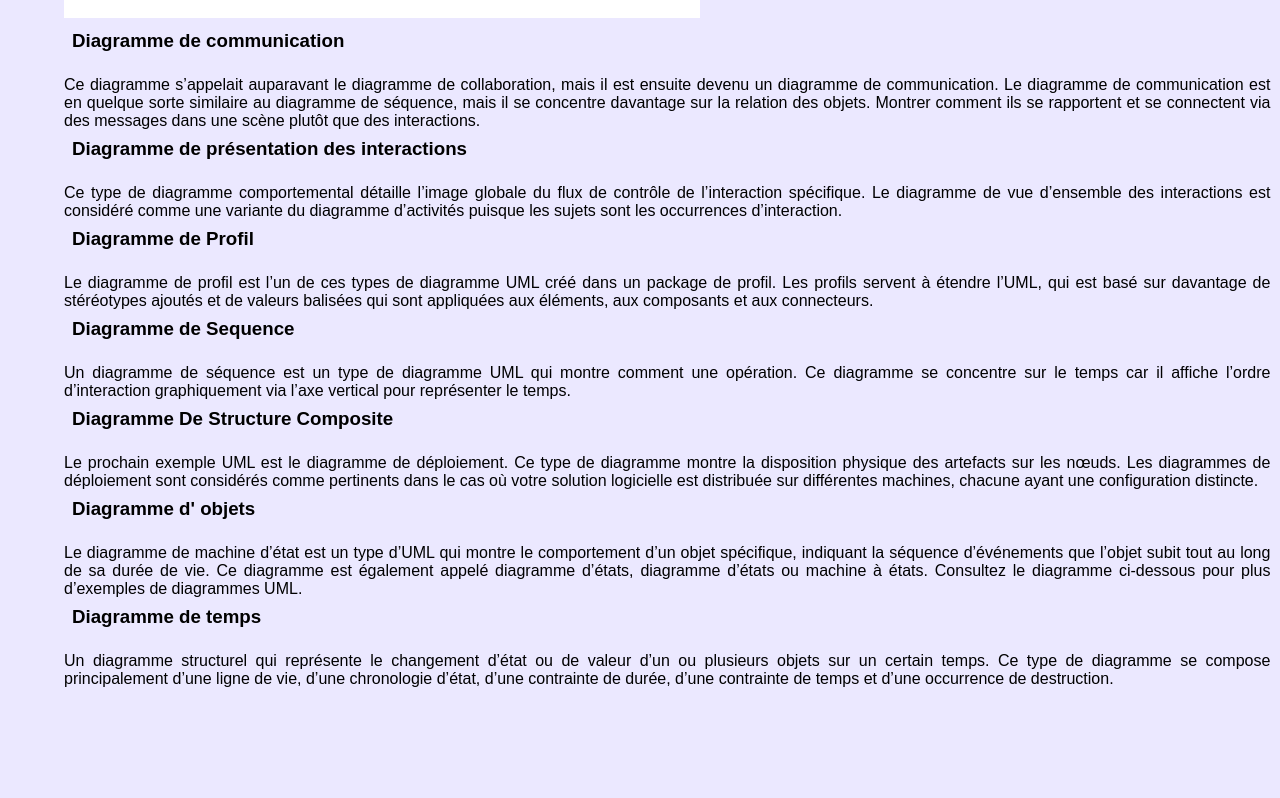
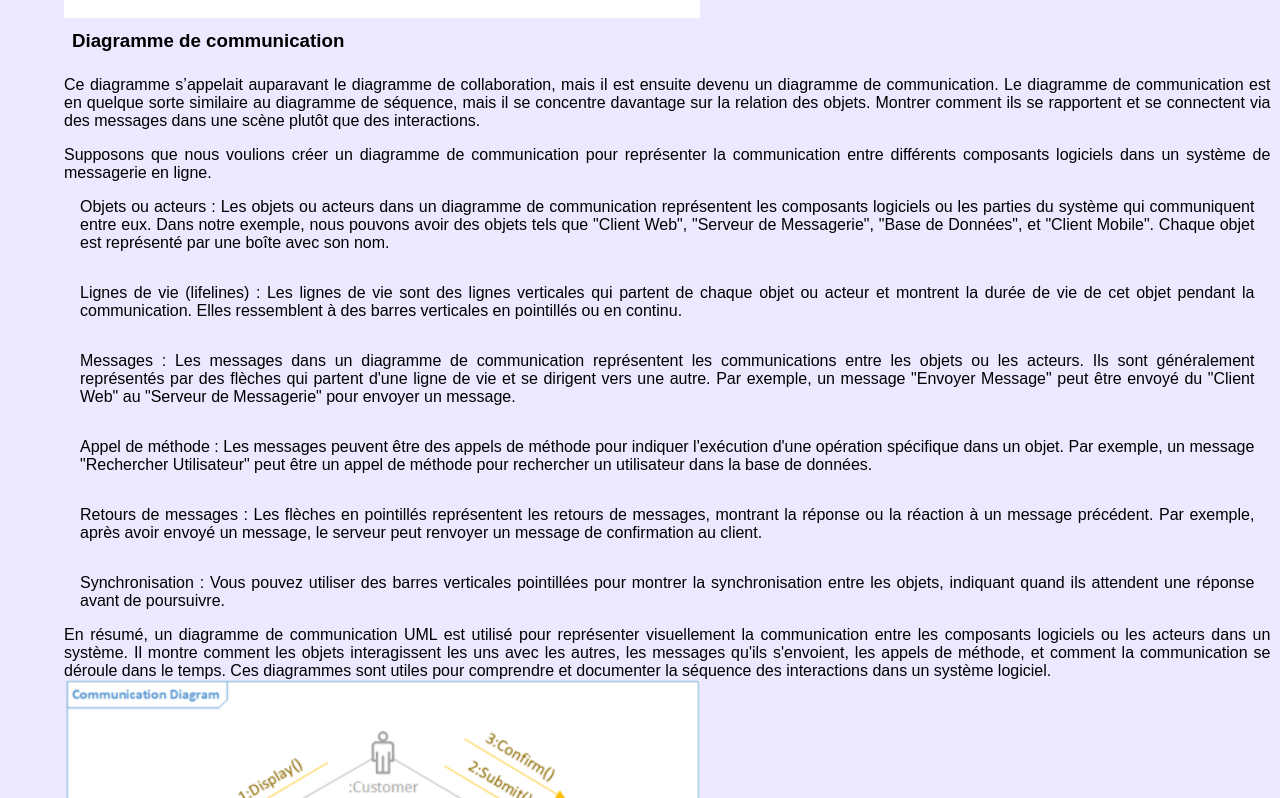
Before and after one commit to 2023-cda-alt-devops-p4/catalog-TP, a React (Create React App) app: page /UML in a window 1280 px wide. Shown: the part 7602-8400 px from the top of the page. Before the commit the page ends 8306 px from the top, so only its background shows below. Built offline with nearby package versions, Linux system fonts and the light colour scheme.

Commit message:
feat: write diagramme de communication docs and add image to the file

```diff
--- a/src/components/DiagrammeStructurels/DiagrammeDeCommunication.js
+++ b/src/components/DiagrammeStructurels/DiagrammeDeCommunication.js
@@ -8,8 +8,49 @@ const DiagrammeDeCommunication = () => {
         Ce diagramme s’appelait auparavant le diagramme de collaboration, mais il est ensuite devenu un diagramme de
         communication. Le diagramme de communication est en quelque sorte similaire au diagramme de séquence, mais il se
         concentre davantage sur la relation des objets. Montrer comment ils se rapportent et se connectent via des
-        messages dans une scène plutôt que des interactions.{" "}
+        messages dans une scène plutôt que des interactions.
       </p>
+      <p>
+        Supposons que nous voulions créer un diagramme de communication pour représenter la communication entre
+        différents composants logiciels dans un système de messagerie en ligne.
+        <li>
+          Objets ou acteurs : Les objets ou acteurs dans un diagramme de communication représentent les composants
+          logiciels ou les parties du système qui communiquent entre eux. Dans notre exemple, nous pouvons avoir des
+          objets tels que "Client Web", "Serveur de Messagerie", "Base de Données", et "Client Mobile". Chaque objet est
+          représenté par une boîte avec son nom.
+        </li>
+        <li>
+          Lignes de vie (lifelines) : Les lignes de vie sont des lignes verticales qui partent de chaque objet ou acteur
+          et montrent la durée de vie de cet objet pendant la communication. Elles ressemblent à des barres verticales
+          en pointillés ou en continu.
+        </li>
+        <li>
+          Messages : Les messages dans un diagramme de communication représentent les communications entre les objets ou
+          les acteurs. Ils sont généralement représentés par des flèches qui partent d'une ligne de vie et se dirigent
+          vers une autre. Par exemple, un message "Envoyer Message" peut être envoyé du "Client Web" au "Serveur de
+          Messagerie" pour envoyer un message.
+        </li>
+        <li>
+          Appel de méthode : Les messages peuvent être des appels de méthode pour indiquer l'exécution d'une opération
+          spécifique dans un objet. Par exemple, un message "Rechercher Utilisateur" peut être un appel de méthode pour
+          rechercher un utilisateur dans la base de données.
+        </li>
+        <li>
+          Retours de messages : Les flèches en pointillés représentent les retours de messages, montrant la réponse ou
+          la réaction à un message précédent. Par exemple, après avoir envoyé un message, le serveur peut renvoyer un
+          message de confirmation au client.
+        </li>
+        <li>
+          Synchronisation : Vous pouvez utiliser des barres verticales pointillées pour montrer la synchronisation entre
+          les objets, indiquant quand ils attendent une réponse avant de poursuivre.
+        </li>
+        En résumé, un diagramme de communication UML est utilisé pour représenter visuellement la communication entre
+        les composants logiciels ou les acteurs dans un système. Il montre comment les objets interagissent les uns avec
+        les autres, les messages qu'ils s'envoient, les appels de méthode, et comment la communication se déroule dans
+        le temps. Ces diagrammes sont utiles pour comprendre et documenter la séquence des interactions dans un système
+        logiciel.
+      </p>
+      <img src="communication.png" alt="" />
     </div>
   );
 };
```
Also changed, not shown: public/communication.png (added).
